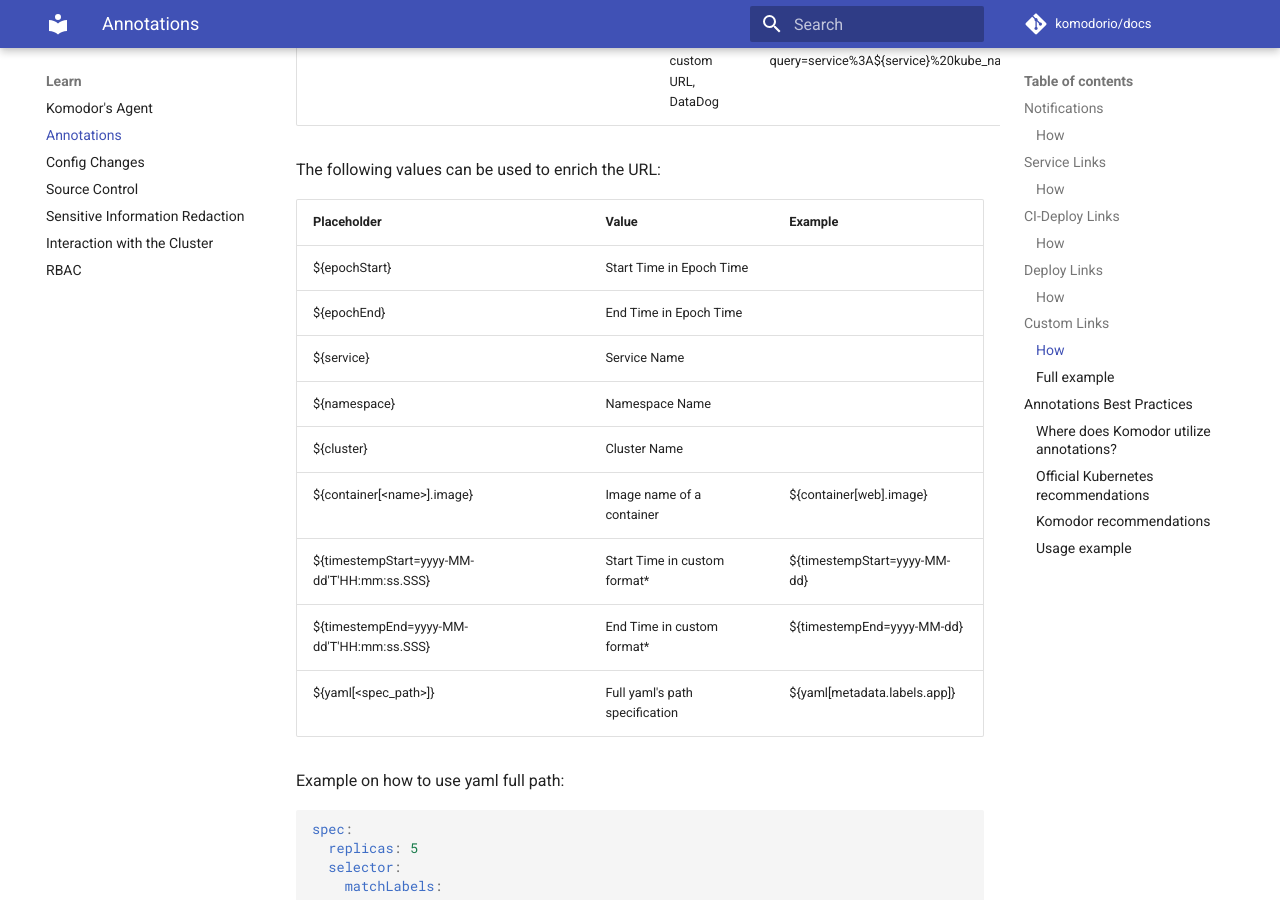
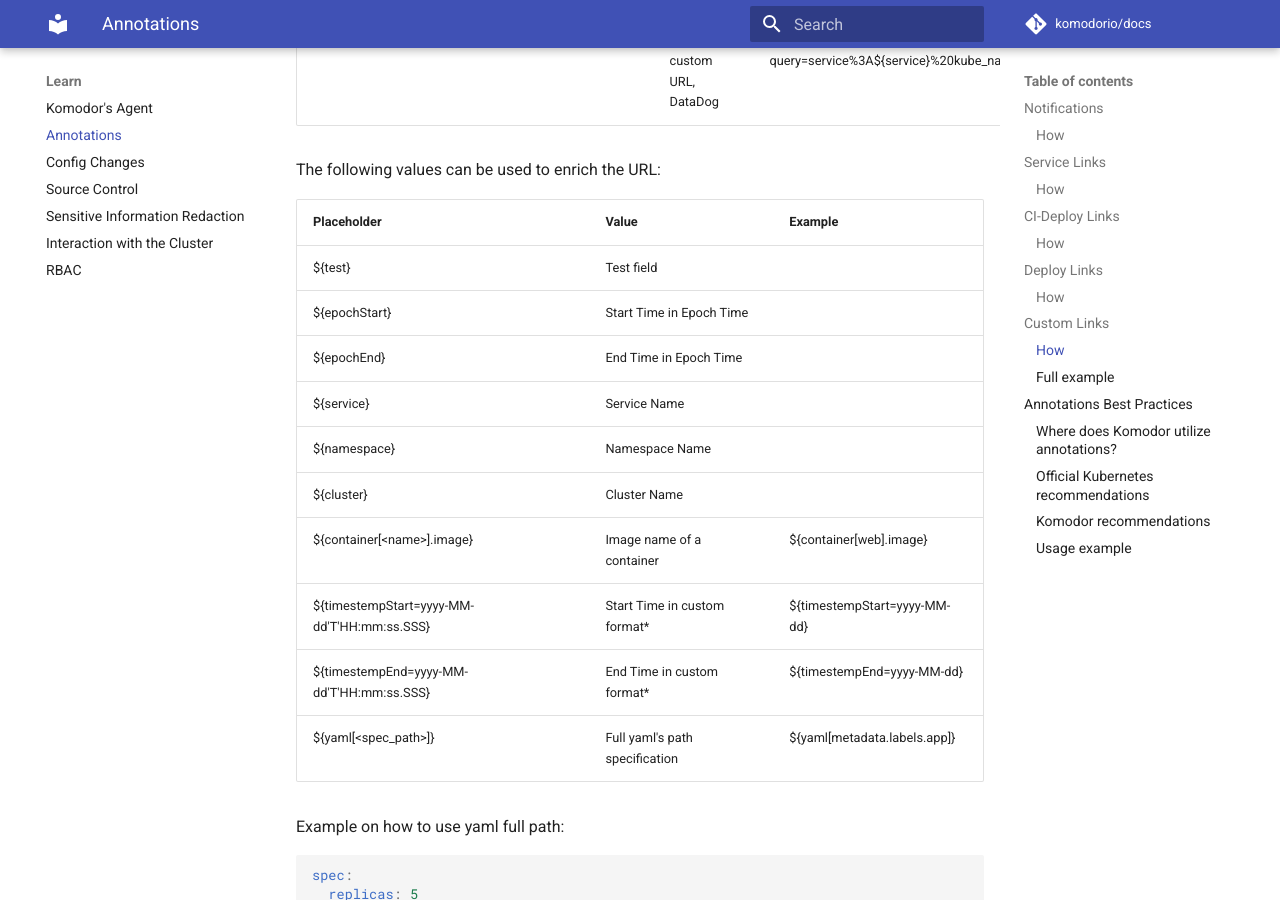
Before and after one commit to komodorio/docs, an MkDocs documentation site: the page built from docs/Learn/Annotations.md, in a window 1280 px wide and 900 px high, scrolled down 3501 px. Built offline with MkDocs 1.6.1 and Material for MkDocs 9.7.7, drawn with Linux system fonts in a browser that asks for light colours; comment, search, counter and statistics services are not loaded.

Commit message:
Show custom link test field

```diff
--- a/docs/Learn/Annotations.md
+++ b/docs/Learn/Annotations.md
@@ -103,6 +103,7 @@
 
 | Placeholder                         | Value | Example |
 |------------------------------------|--------|---------|
+|${test} | Test field|
 |${epochStart} | Start Time in Epoch Time|
 |${epochEnd} | End Time in Epoch Time|
 |${service} | Service Name|
```
